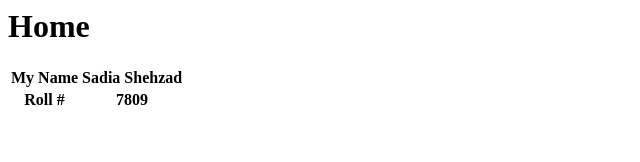
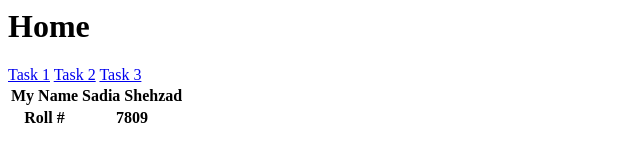
Before and after one commit to Sadiadeveloper770/Sadiafinalassigment, a plain HTML site: page index.html in a window 1280 px wide. Shown: the whole page, without its empty margins (0-640 px from the left). Drawn offline with Linux system fonts and the light colour scheme.

Commit message:
link add

```diff
--- a/index.html
+++ b/index.html
@@ -3,6 +3,9 @@
 </head>
 <body>
 <h1>Home</h1>
+  <a href ="task2.html">Task 1</a>
+   <a href ="task3.html">Task 2</a>
+  <a href ="TEXT.docx safdddd.html">Task 3</a>
 <table>
 <tr>
 <th>My Name</th>
```
